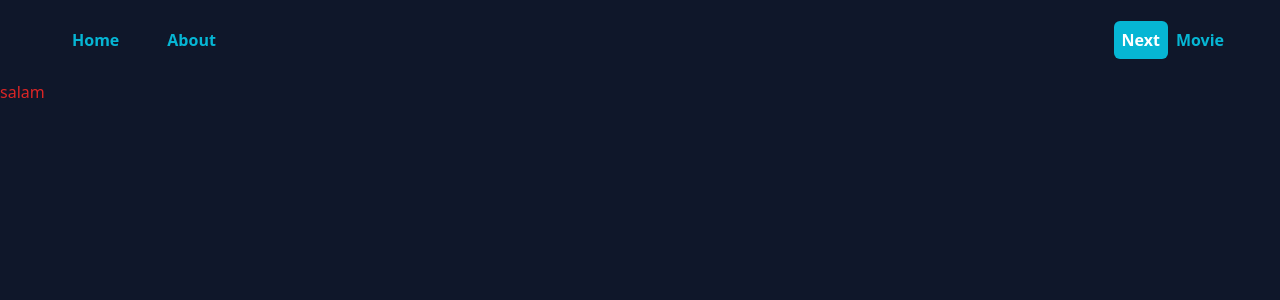
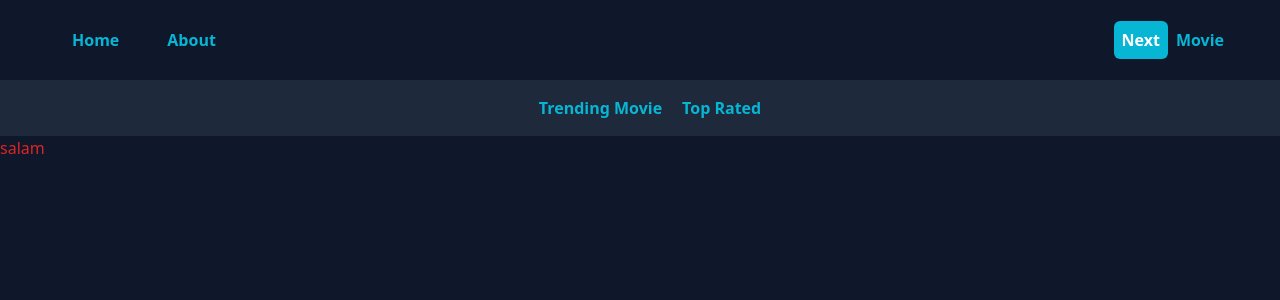
Before and after one commit to pzare1/movie-nextjs, a Next.js app: page / in a window 1280 px wide. Shown: the top 300 px of the page. Built offline with nearby package versions, Linux system fonts and the light colour scheme.

Commit message:
update navbar and add it to layout

```diff
--- a/src/app/components/Header.jsx
+++ b/src/app/components/Header.jsx
@@ -14,7 +14,7 @@ function Header() {
             <MenuItems title="About" address="/about" Icon={AiOutlineCompass}/>
         </div>
         <div className='logo mx-2'>
-          <Link href={'/'}>
+          <Link href={'/'} className='cursor-pointer'>
             <Logo/>
           </Link>
         </div>
--- a/src/app/components/MenuItems.jsx
+++ b/src/app/components/MenuItems.jsx
@@ -3,8 +3,8 @@ import React from 'react'
 
 function MenuItems({title,address,Icon}) {
   return (
-        <div>
-            <Link href={address} className='lg:mx-6 hover:text-amber-600'>
+        <div className=' cursor-pointer'>
+            <Link href={address} className='lg:mx-6 hover:text-amber-600 cursor-pointer'>
                 <Icon className="text-3xl font-bold text-cyan-500 mx-4 sm:hidden"/>
                 <p className='hidden sm:inline my-2 font-bold text-cyan-500 '>{title}</p>
             </Link>
--- /dev/null
+++ b/src/app/components/Navbar.jsx
@@ -0,0 +1,13 @@
+import React from 'react'
+import NavbarList from './NavbarList'
+
+function Navbar() {
+  return (
+    <div className='flex justify-center w-full text-cyan-500 bg-slate-800 light p-4'>
+        <NavbarList title="Trending Movie" params="Trending"/>
+        <NavbarList title="Top Rated" params="Top"/>
+    </div>
+  )
+}
+
+export default Navbar
--- /dev/null
+++ b/src/app/components/NavbarList.jsx
@@ -0,0 +1,23 @@
+"use client"
+
+import Link from 'next/link'
+import React from 'react'
+import {useSearchParams} from 'next/navigation'
+
+function NavbarList({title, params}) {
+  const searchParams = useSearchParams();
+  const genre = searchParams.get('genre')
+  return (
+        <div className='flex cursor-pointer'>
+            <Link className={`ml-5 hover:text-orange-600 font-bold
+            ${
+                genre && genre === params && "underline underline-offset-8 decoration-3 decoration-cyan-500"
+            }`}
+            href={`/?genre=${params}`}>
+                {title}
+            </Link>
+        </div>
+  )
+}
+
+export default NavbarList
--- a/src/app/layout.jsx
+++ b/src/app/layout.jsx
@@ -1,4 +1,5 @@
 import Header from './components/Header'
+import Navbar from './components/Navbar'
 import './globals.css'
 
 export default function RootLayout({ children }) {
@@ -7,6 +8,7 @@ export default function RootLayout({ children }) {
       <head />
       <body className='bg-slate-900 h-100'>
         <Header/>
+        <Navbar/>
         {children}
         </body>
     </html>
```
